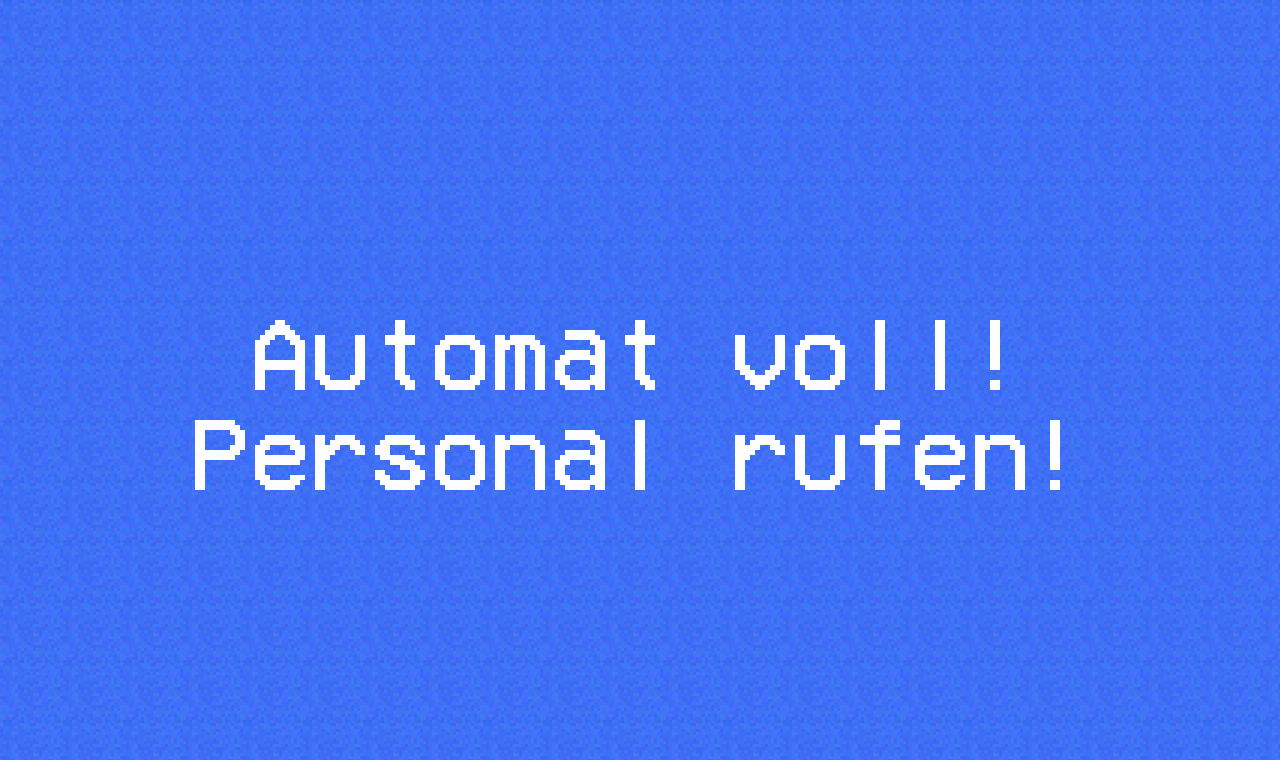
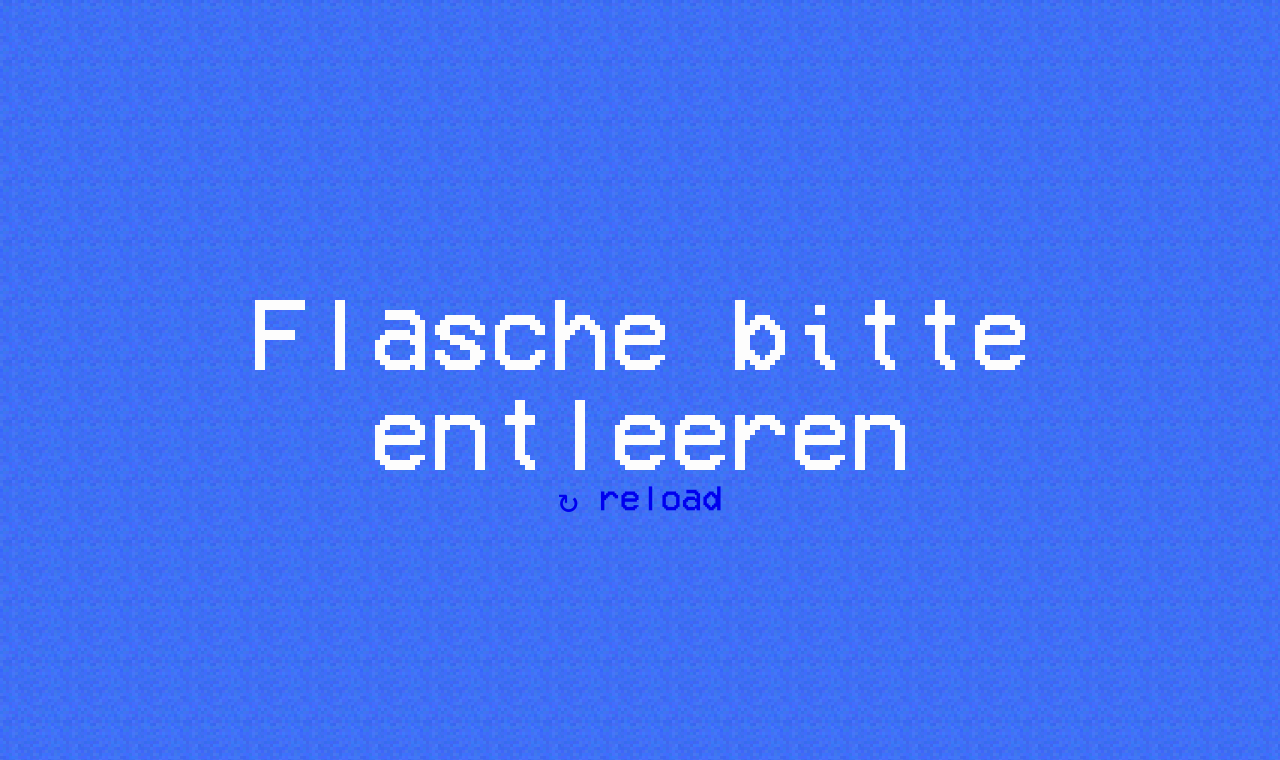
Before and after one commit to RundesBalli/Pfandautomat.com, a PHP site: page / in a window 1280 px wide. Shown: the top 760 px of the page. Run offline with PHP 8.4, Linux system fonts and the light colour scheme.

Commit message:
Update für random Anzeigetexte

```diff
--- a/index.html
+++ b/index.php
@@ -16,8 +16,9 @@
   </head>
   <body>
     <div id="wrapper">
-      Automat voll!<br>Personal rufen!
-    </div>
+      <div id="description"><?php $desc = array("Marke wird nicht akzeptiert", "Flaschenboden zuerst ", "Kiste drehen", "Kiste enthält volle Flaschen ", "Kiste enthält falsche Flaschen", "Flasche bitte entleeren", "Bondrucker leer "); echo $desc[array_rand($desc)]; ?></div>
+      <div id="reload"><a href="/">↻ reload</a></div>
+      </div>
     <div id="footer">
       <a href="https://rundesballi.com/" target="_blank" rel="noopener">RundesBalli.com</a>
       <a href="https://rundesballi.com/imprint" target="_blank" rel="noopener">Impressum</a>
```
